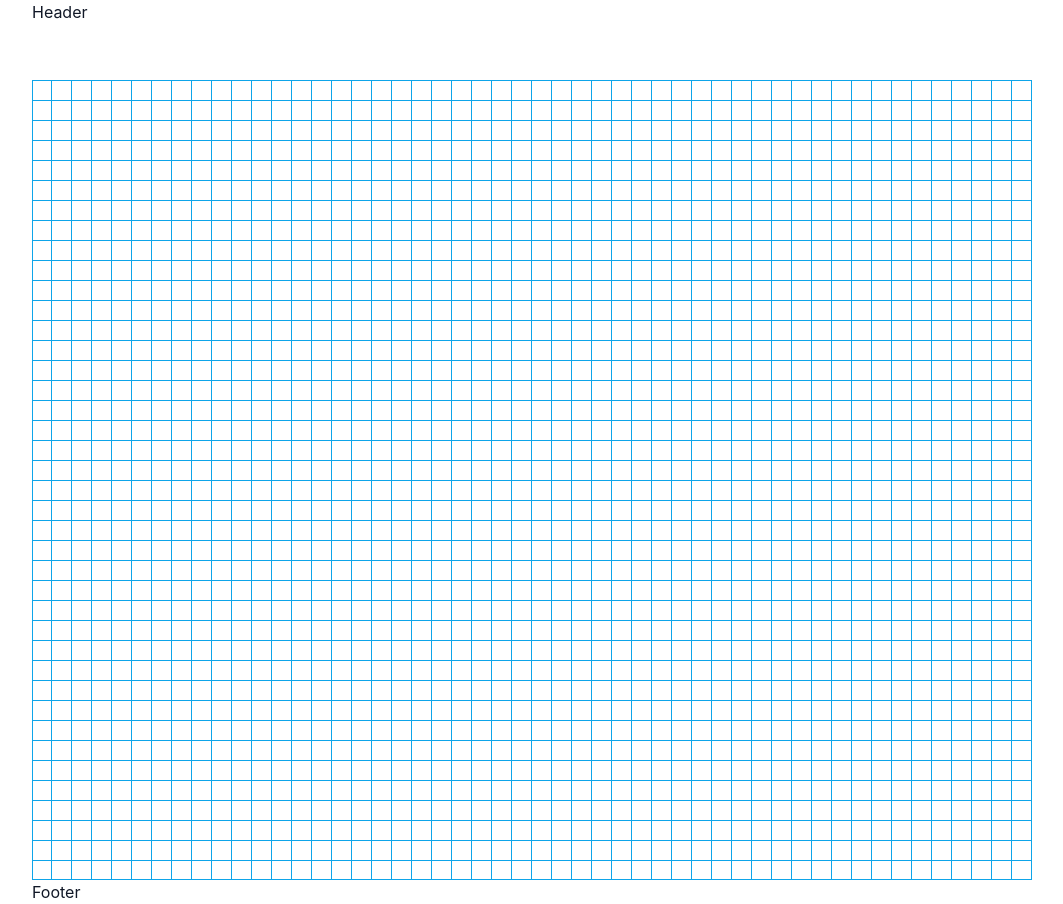
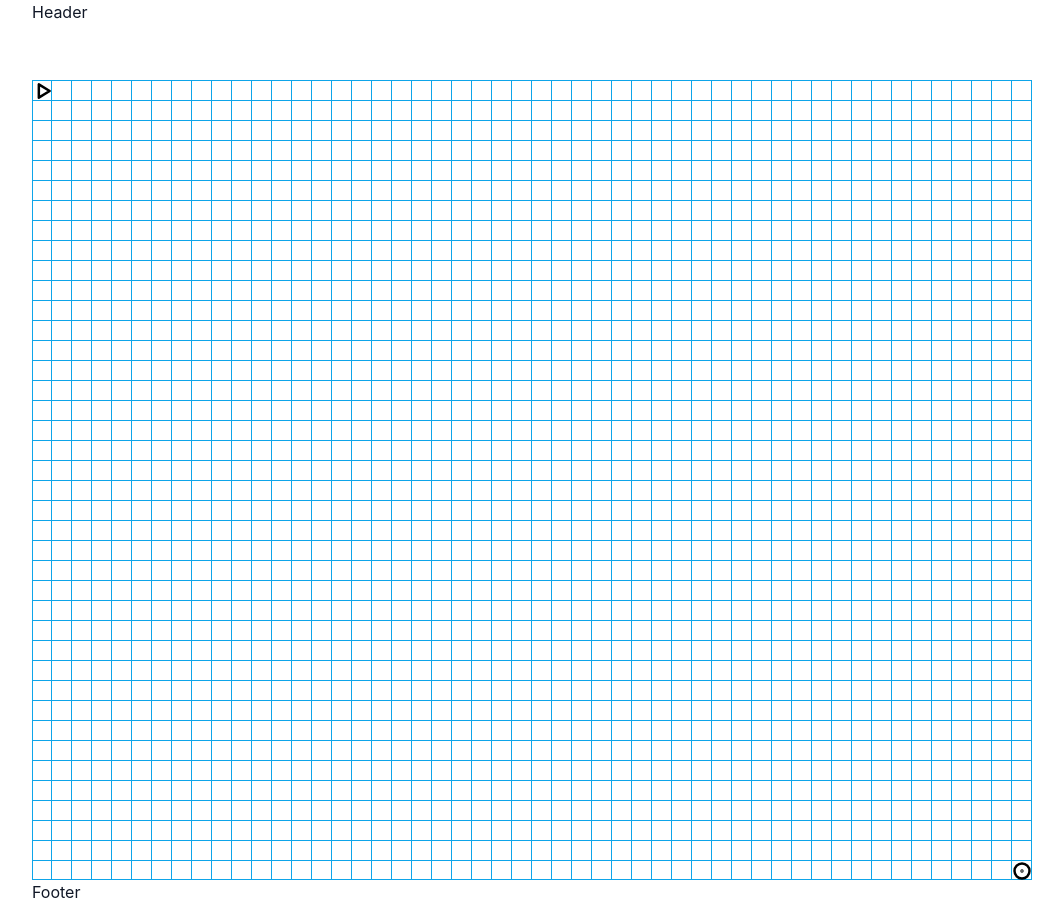
Before and after one commit to richwill28/pathfinding-visualizer, a React (Create React App) app: page / in a window 1280 px wide. Shown: the whole page, without its empty margins (108-1171 px from the left). Built offline with nearby package versions, Linux system fonts and the light colour scheme.

Commit message:
Add start and end icon

```diff
--- a/package.json
+++ b/package.json
@@ -6,6 +6,7 @@
     "@testing-library/jest-dom": "^5.16.1",
     "@testing-library/react": "^12.1.2",
     "@testing-library/user-event": "^13.5.0",
+    "lodash": "^4.17.21",
     "react": "^17.0.2",
     "react-dom": "^17.0.2",
     "react-scripts": "5.0.0",
--- a/src/components/Body.jsx
+++ b/src/components/Body.jsx
@@ -1,10 +1,14 @@
 import Row from "./Row";
-import { MAX_ROW } from "../constants";
+import { MAX_ROW } from "../constants/variable";
+import { useState, useEffect } from "react";
 
 function Body() {
+  const [startNode, setStartNode] = useState({ row: 0, col: 0 });
+  const [endNode, setEndNode] = useState({ row: 39, col: 49 });
+
   const rows = [];
   for (let i = 0; i < MAX_ROW; i++) {
-    rows.push(<Row rowIndex={i} />);
+    rows.push(<Row index={i} startNode={startNode} endNode={endNode} />);
   }
 
   return <div className="flex flex-col">{rows.map((row) => row)}</div>;
--- a/src/components/Cell.jsx
+++ b/src/components/Cell.jsx
@@ -1,11 +1,23 @@
-import { MAX_ROW } from "../constants";
+import isEqual from "lodash/isEqual";
+import { MAX_ROW } from "../constants/variable";
+import { ICON_START } from "../constants/icon";
+import { ICON_END } from "../constants/icon";
 
-function Cell({ rowIndex, colIndex }) {
-  let style = "w-[20px] h-[20px] border-t border-r border-sky-500";
-  style += colIndex === 0 ? " border-l" : "";
-  style += rowIndex === MAX_ROW - 1 ? " border-b" : "";
+function Cell({ index, startNode, endNode }) {
+  let style =
+    "w-[20px] h-[20px] object-scale-down border-t border-r border-sky-500";
+  style += index.col === 0 ? " border-l" : "";
+  style += index.row === MAX_ROW - 1 ? " border-b" : "";
 
-  return <canvas id={`(${rowIndex}, ${colIndex})`} className={style} />;
+  return (
+    <div className={style}>
+      {isEqual(index, startNode)
+        ? ICON_START
+        : isEqual(index, endNode)
+        ? ICON_END
+        : ""}
+    </div>
+  );
 }
 
 export default Cell;
--- a/src/components/Row.jsx
+++ b/src/components/Row.jsx
@@ -1,10 +1,16 @@
 import Cell from "./Cell";
-import { MAX_COL } from "../constants";
+import { MAX_COL } from "../constants/variable";
 
-function Row({ rowIndex }) {
+function Row({ index, startNode, endNode }) {
   const cells = [];
   for (let i = 0; i < MAX_COL; i += 1) {
-    cells.push(<Cell rowIndex={rowIndex} colIndex={i} />);
+    cells.push(
+      <Cell
+        index={{ row: index, col: i }}
+        startNode={startNode}
+        endNode={endNode}
+      />
+    );
   }
 
   return <div className="flex flex-row">{cells.map((cell) => cell)}</div>;
--- /dev/null
+++ b/src/constants/icon.jsx
@@ -0,0 +1,36 @@
+export const ICON_END = (
+  <svg
+    xmlns="http://www.w3.org/2000/svg"
+    class="icon icon-tabler icon-tabler-focus"
+    width="20"
+    height="20"
+    viewBox="0 0 24 24"
+    stroke-width="3"
+    stroke="#000000"
+    fill="none"
+    stroke-linecap="round"
+    stroke-linejoin="round"
+  >
+    <path stroke="none" d="M0 0h24v24H0z" fill="none" />
+    <circle cx="12" cy="12" r=".5" fill="currentColor" />
+    <circle cx="12" cy="12" r="9" />
+  </svg>
+);
+
+export const ICON_START = (
+  <svg
+    xmlns="http://www.w3.org/2000/svg"
+    class="icon icon-tabler icon-tabler-player-play"
+    width="20"
+    height="20"
+    viewBox="0 0 24 24"
+    stroke-width="3"
+    stroke="#000000"
+    fill="none"
+    stroke-linecap="round"
+    stroke-linejoin="round"
+  >
+    <path stroke="none" d="M0 0h24v24H0z" fill="none" />
+    <path d="M7 4v16l13 -8z" />
+  </svg>
+);
```
Also changed, not shown: src/constants/variable.jsx (renamed from src/constants/index.jsx), 1 other file (tests, documents, lock files or other folders).
